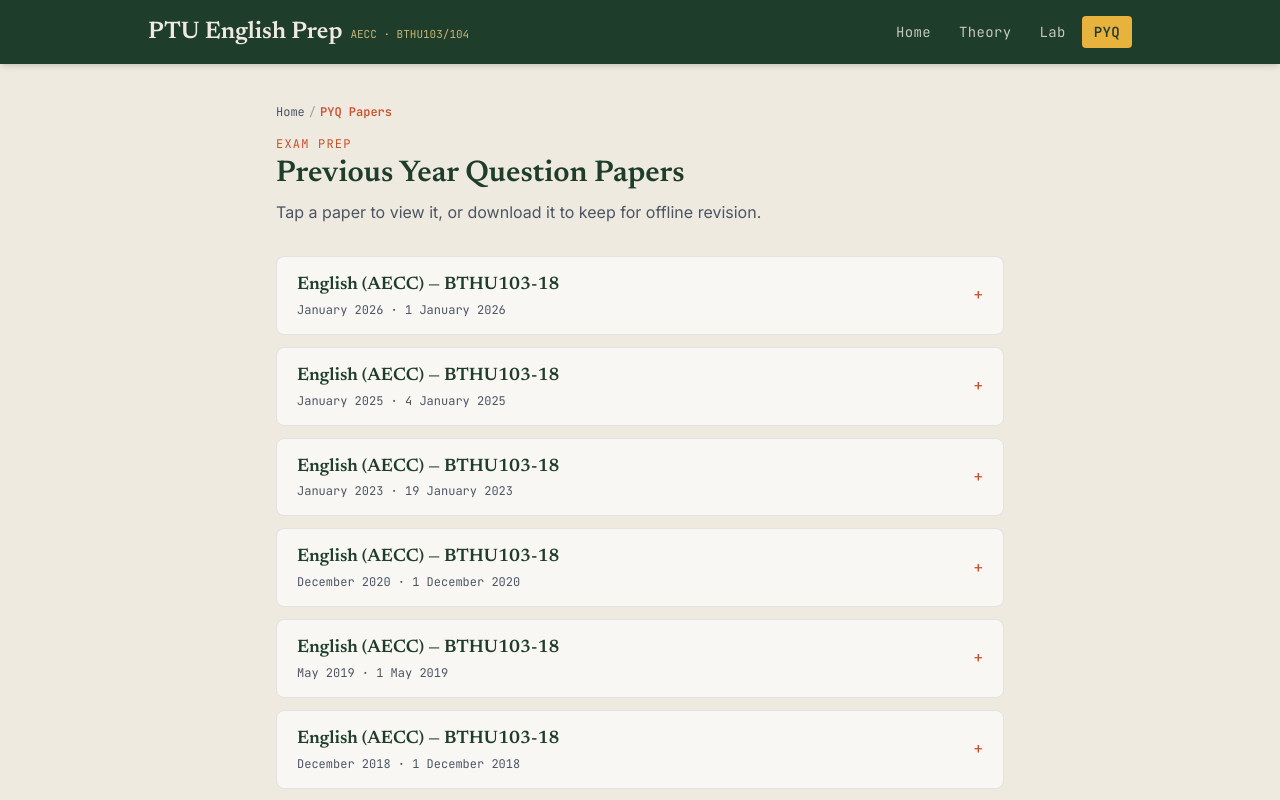
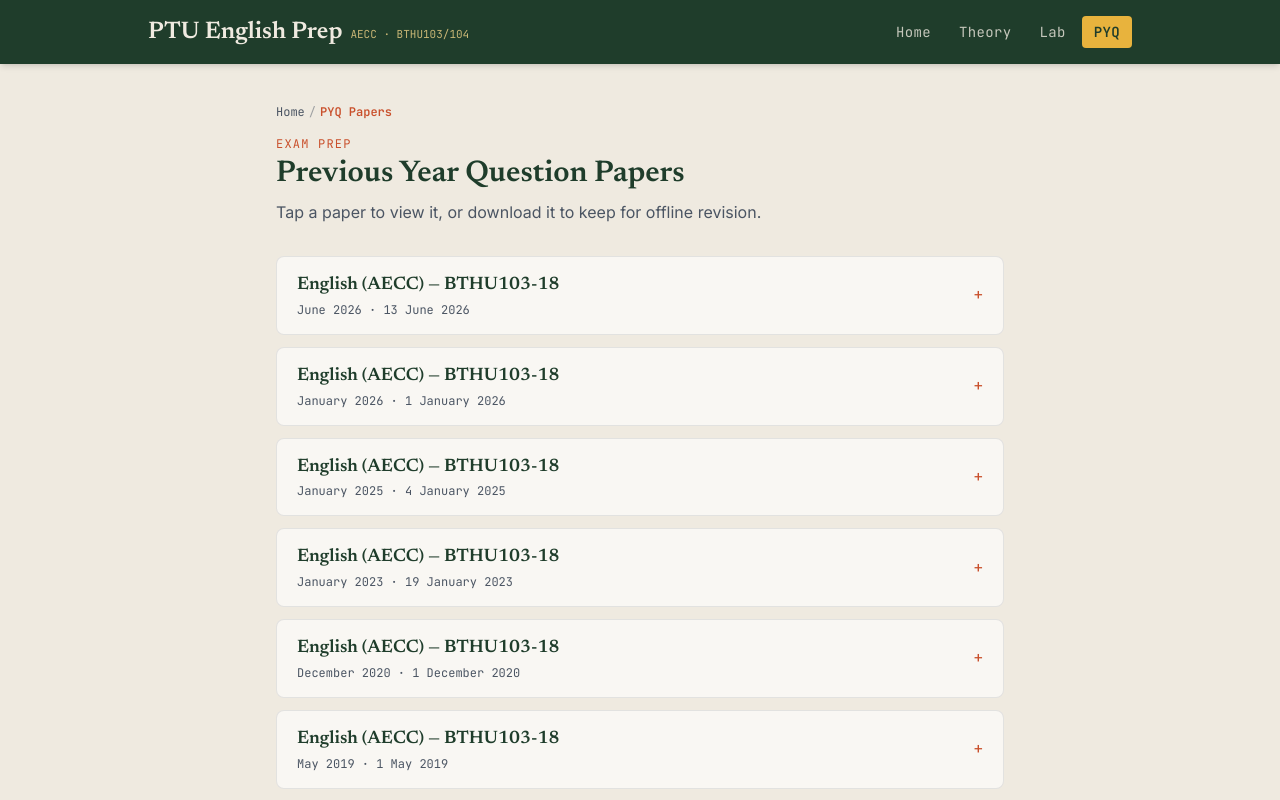
Before and after one commit to dev913913/PTU-English-Prep, a React (Vite) app in the folder ptu-english-prep-src/: page /pyq in a window 1280 px wide. Shown: the top 800 px of the page. Built offline with nearby package versions, Linux system fonts and the light colour scheme.

Commit message:
Add June 2026 English exam data to pyq.js

```diff
--- a/ptu-english-prep-src/src/content/pyq.js
+++ b/ptu-english-prep-src/src/content/pyq.js
@@ -44,4 +44,11 @@ export const pyqPapers = [
   date: '2019-05-01',
   file: '/pyq/english-may-2019.pdf',
 },
+  {
+  id: 'june-2026',
+  subject: 'English (AECC) — BTHU103-18',
+  session: 'June 2026',
+  date: '2026-06-13',
+  file: '/pyq/english-june-2026.pdf',
+}
 ]
```
